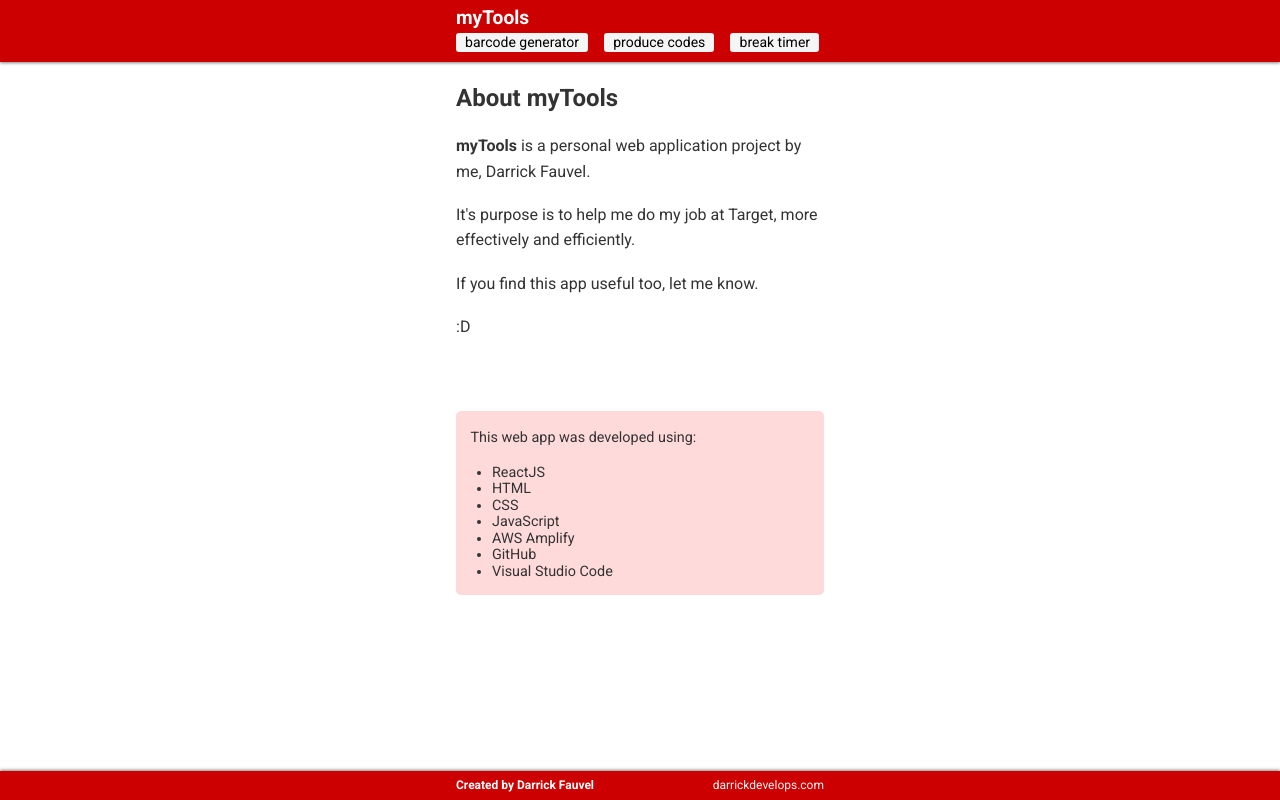
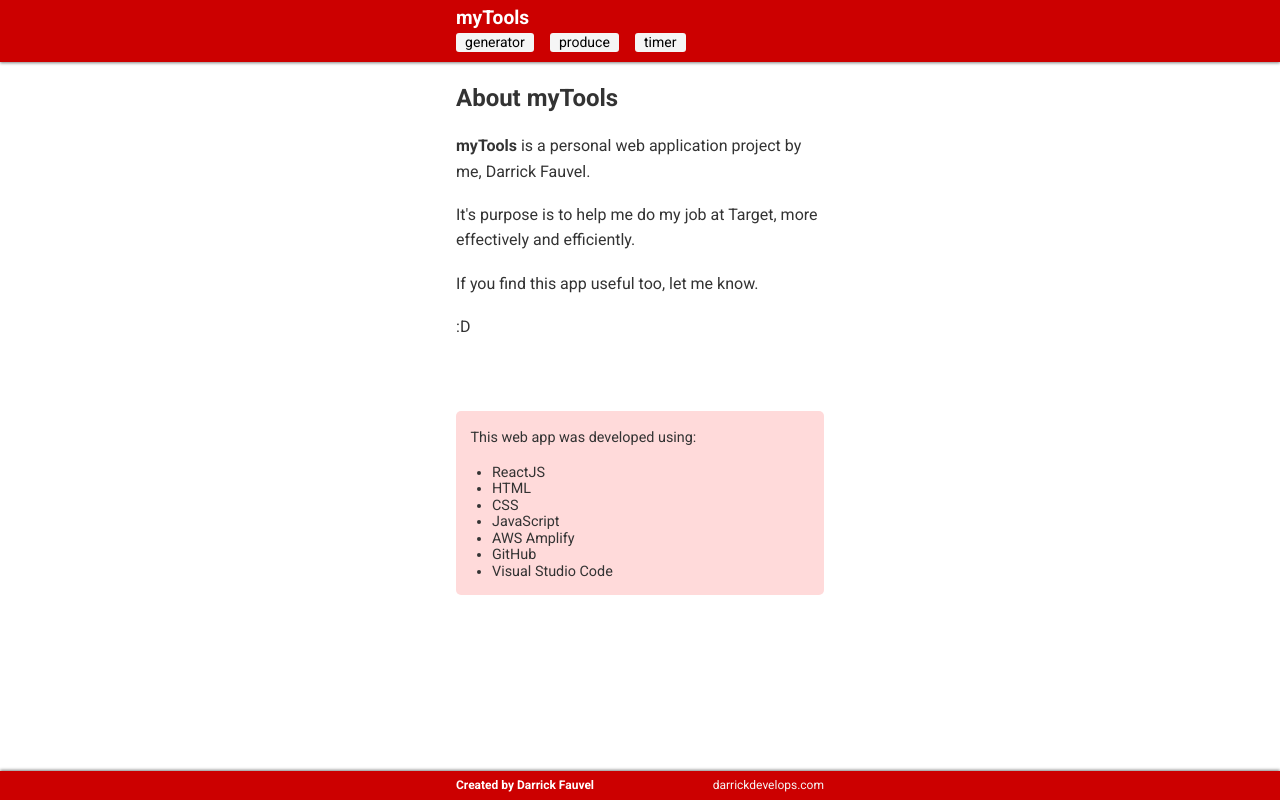
Before and after one commit to DarrickFauvel/barcode-generator-react, a React (Vite) app: page / in a window 1280 px wide. Built offline with nearby package versions, Linux system fonts and the light colour scheme.

Commit message:
Simplify nav labels

```diff
--- a/src/components/Header.jsx
+++ b/src/components/Header.jsx
@@ -15,13 +15,13 @@ const Header = () => {
         <nav>
           <ul>
             <li>
-              <Link to='generator'>barcode generator</Link>
+              <Link to='generator'>generator</Link>
             </li>
             <li>
-              <Link to='produce'>produce codes</Link>
+              <Link to='produce'>produce</Link>
             </li>
             <li>
-              <Link to='timer'>break timer</Link>
+              <Link to='timer'>timer</Link>
             </li>
           </ul>
         </nav>
```
